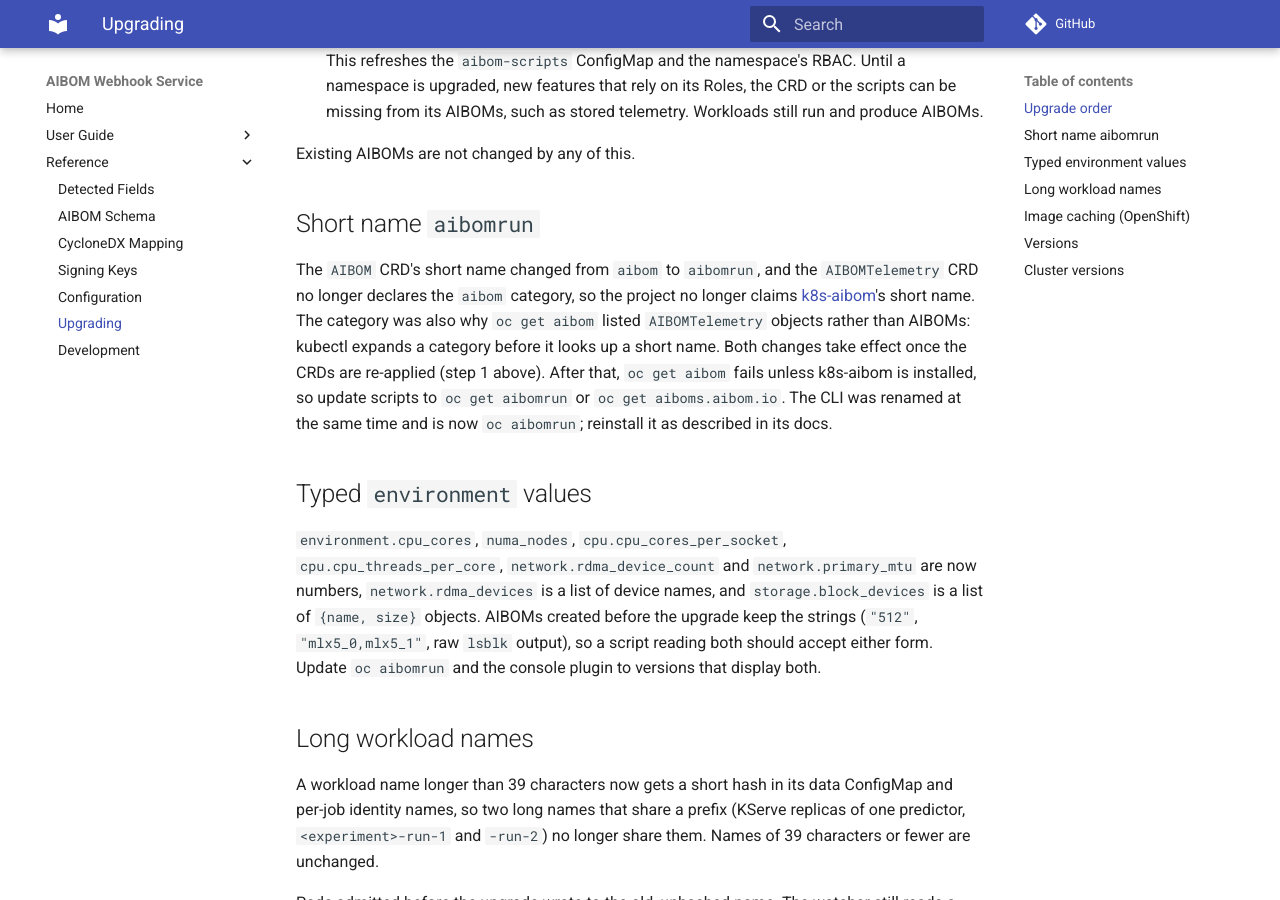
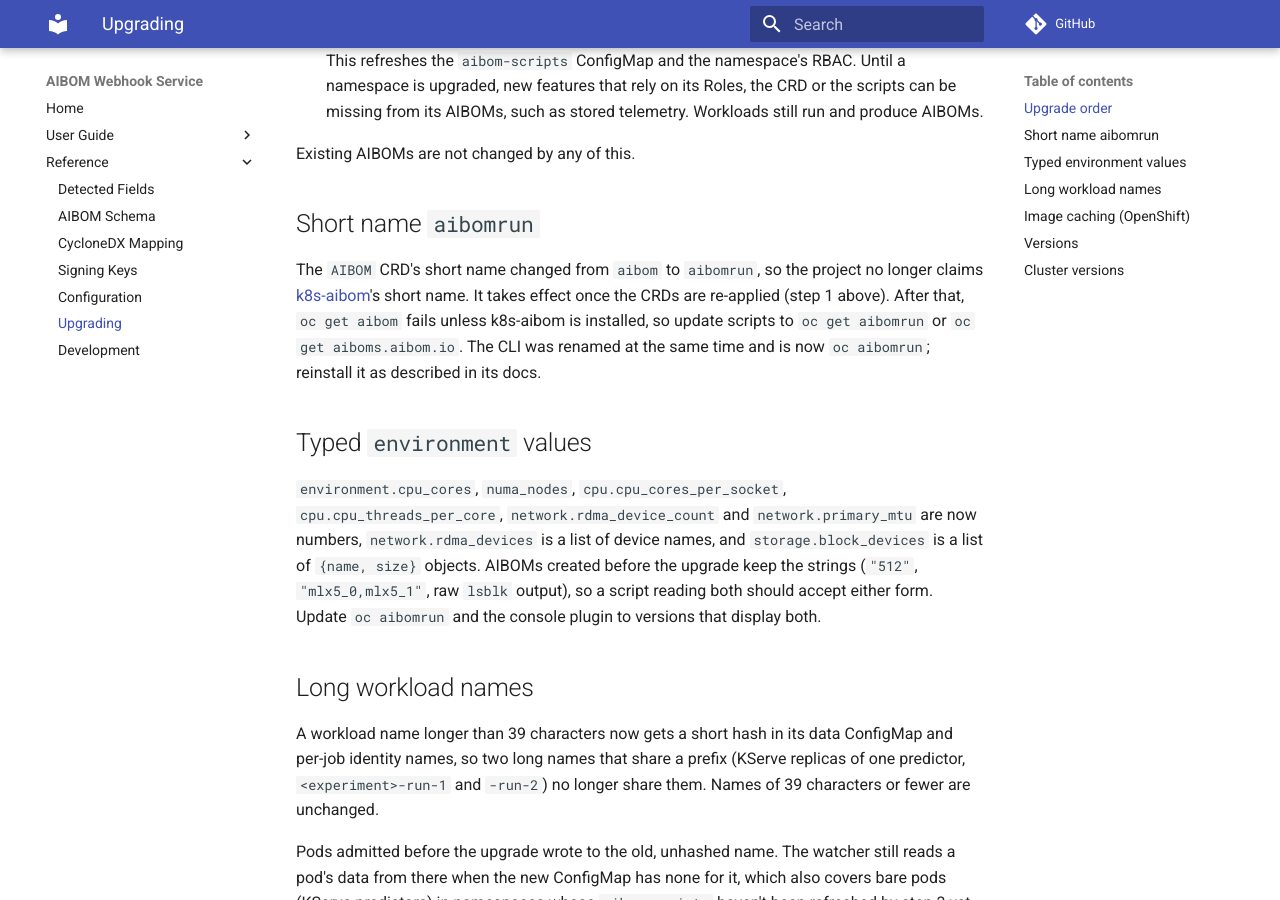
Before and after one commit to gavinsan33/aibom-webhook-service, an MkDocs documentation site: the page built from docs/reference/upgrading.md, in a window 1280 px wide and 900 px high, scrolled down 602 px. Built offline with MkDocs 1.6.1 and Material for MkDocs 9.7.7, drawn with Linux system fonts in a browser that asks for light colours; comment, search, counter and statistics services are not loaded.

Commit message:
Trim the AIBOMTelemetry category note from the upgrade guide

```diff
--- a/docs/reference/upgrading.md
+++ b/docs/reference/upgrading.md
@@ -19,7 +19,7 @@ Existing AIBOMs are not changed by any of this.
 
 ## Short name `aibomrun`
 
-The `AIBOM` CRD's short name changed from `aibom` to `aibomrun`, and the `AIBOMTelemetry` CRD no longer declares the `aibom` category, so the project no longer claims [k8s-aibom](https://github.com/GoogleCloudPlatform/k8s-aibom)'s short name. The category was also why `oc get aibom` listed `AIBOMTelemetry` objects rather than AIBOMs: kubectl expands a category before it looks up a short name. Both changes take effect once the CRDs are re-applied (step 1 above). After that, `oc get aibom` fails unless k8s-aibom is installed, so update scripts to `oc get aibomrun` or `oc get aiboms.aibom.io`. The CLI was renamed at the same time and is now `oc aibomrun`; reinstall it as described in its docs.
+The `AIBOM` CRD's short name changed from `aibom` to `aibomrun`, so the project no longer claims [k8s-aibom](https://github.com/GoogleCloudPlatform/k8s-aibom)'s short name. It takes effect once the CRDs are re-applied (step 1 above). After that, `oc get aibom` fails unless k8s-aibom is installed, so update scripts to `oc get aibomrun` or `oc get aiboms.aibom.io`. The CLI was renamed at the same time and is now `oc aibomrun`; reinstall it as described in its docs.
 
 ## Typed `environment` values
 
```
